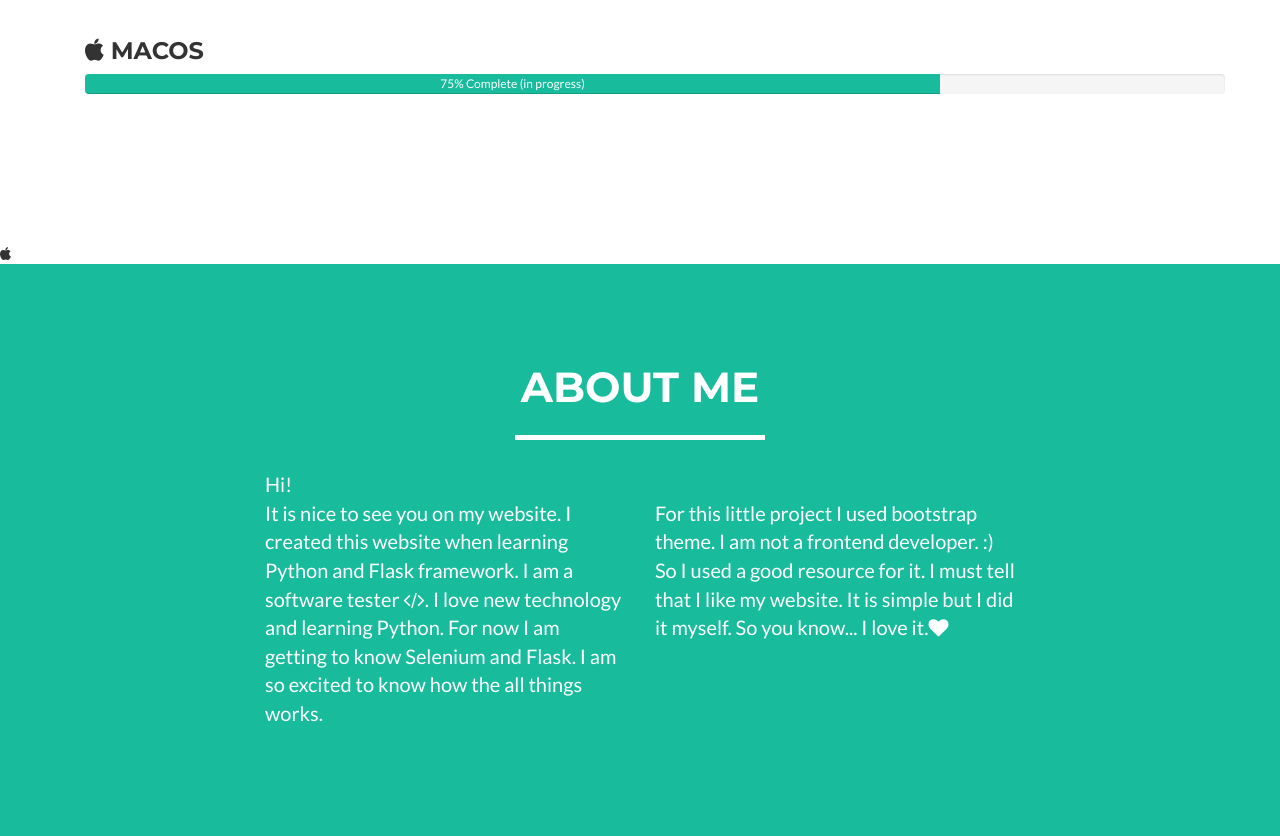
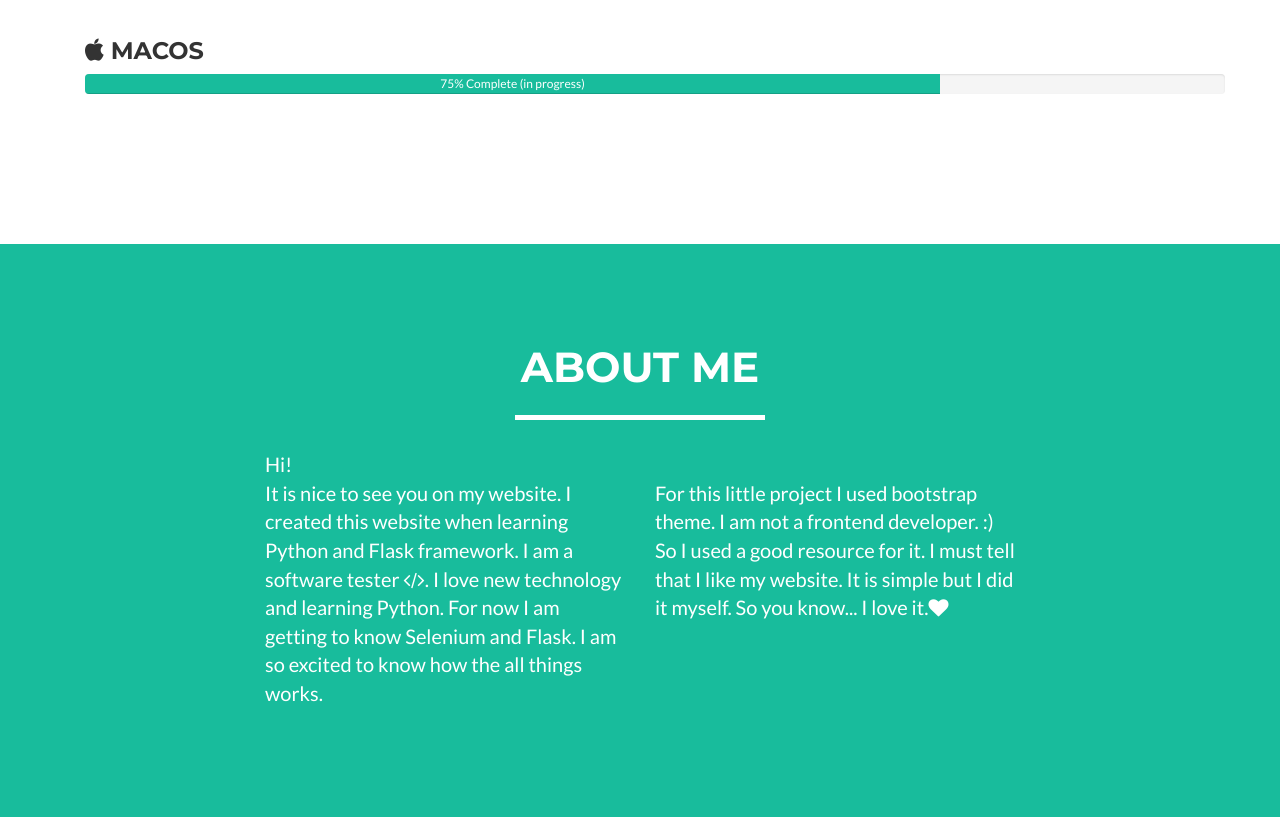
Before and after one commit to michalslowikowski00/flask_website, a Flask app: page / in a window 1280 px wide. Shown: the part 1599-2435 px from the top of the page. Run offline with Flask 2, Linux system fonts and the light colour scheme; some libraries are stand-ins or nearby versions.

Commit message:
Update index.html
Additional line <i class="fa fa-apple" aria-hidden="true"></i> was erased

```diff
--- a/templates/index.html
+++ b/templates/index.html
@@ -77,7 +77,6 @@ Hi! Good to see you here!
             </div>
         </div>
     </section>
-<i class="fa fa-apple" aria-hidden="true"></i>
     <!-- About Section -->
     <section class="success" id="about">
         <div class="container">
```
